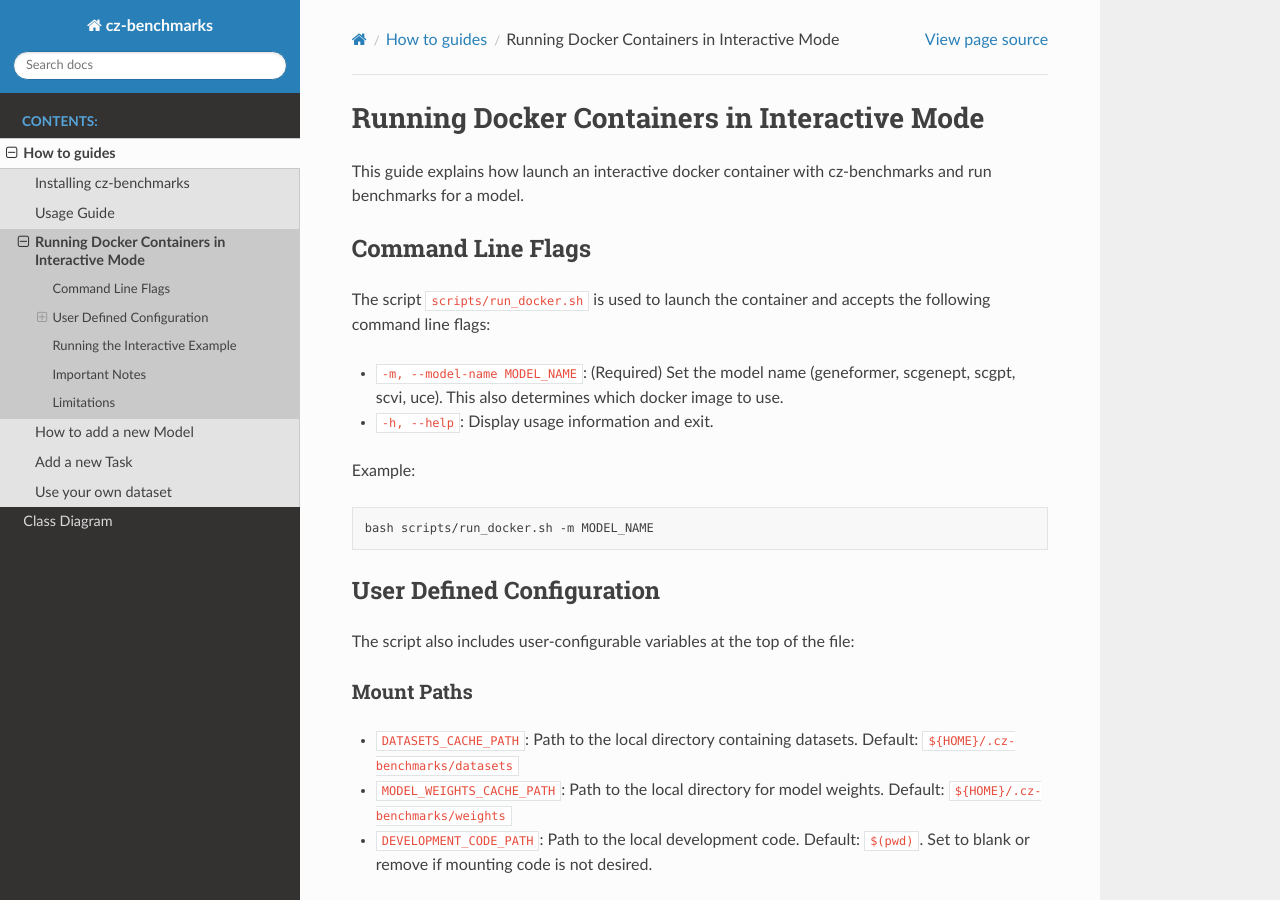
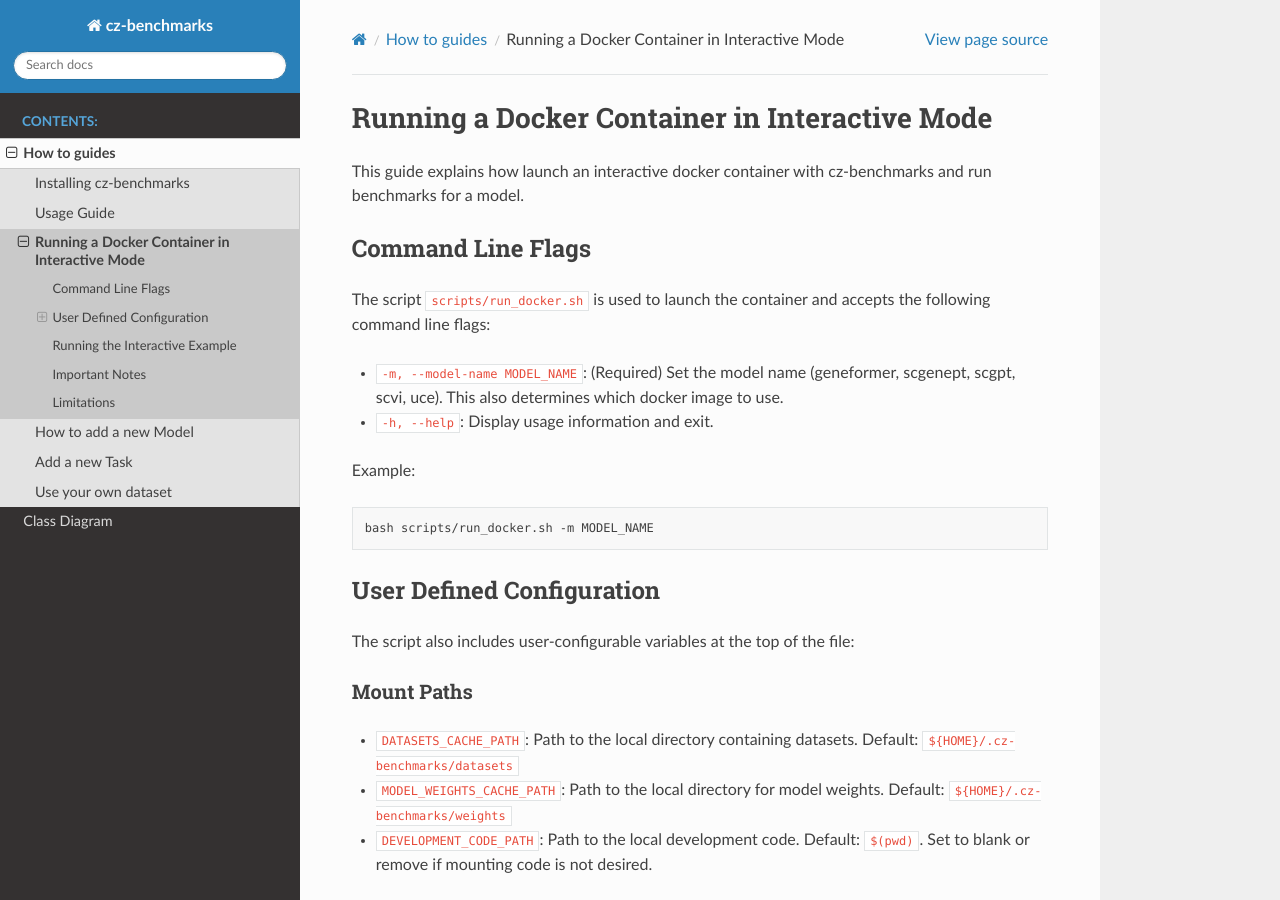
Before and after one commit to chanzuckerberg/cz-benchmarks, a Sphinx documentation site: the page built from docs/source/how_to/interactive_mode.md, in a window 1280 px wide and 900 px high. Built offline with Sphinx 7.4.7 and the Read the Docs theme 3.1.0, drawn with Linux system fonts in a browser that asks for light colours.

Commit message:
More documentation

```diff
--- a/docs/source/how_to/interactive_mode.md
+++ b/docs/source/how_to/interactive_mode.md
@@ -1,4 +1,4 @@
-# Running Docker Containers in Interactive Mode
+# Running a Docker Container in Interactive Mode
 
 This guide explains how launch an interactive docker container with cz-benchmarks and run benchmarks for a model.
 
```
Also changed, not shown: 1 other file.
